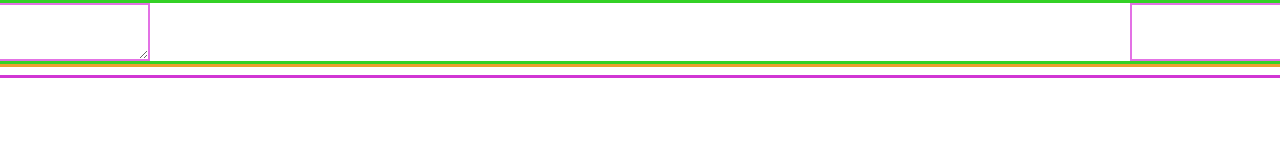
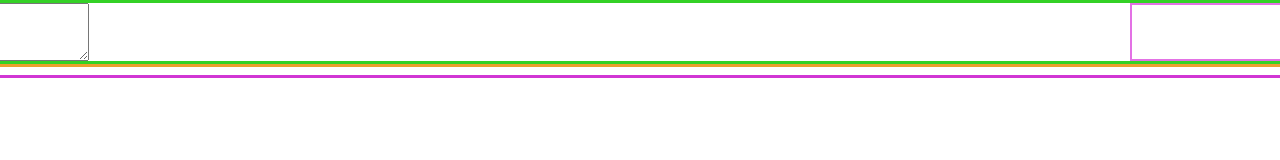
Before and after one commit to projetfcjeff/frontend-hackathon, a plain HTML site: page index.html in a window 1280 px wide. Shown: the top 160 px of the page. Drawn offline with Linux system fonts and the light colour scheme.

Commit message:
modif des types elements header

```diff
--- a/style.css
+++ b/style.css
@@ -1,4 +1,4 @@
-.logo {
+/* .logo {
     border: 2px solid var(--color-violet);
     background-color: transparent;
     font-family: var(--font-inter);
@@ -7,7 +7,7 @@
     width: 227px;
     padding: 0 12px;
     color: var(--color-black);
-  }
+  } */
   .header,
   .logo,
   .menu {
```
